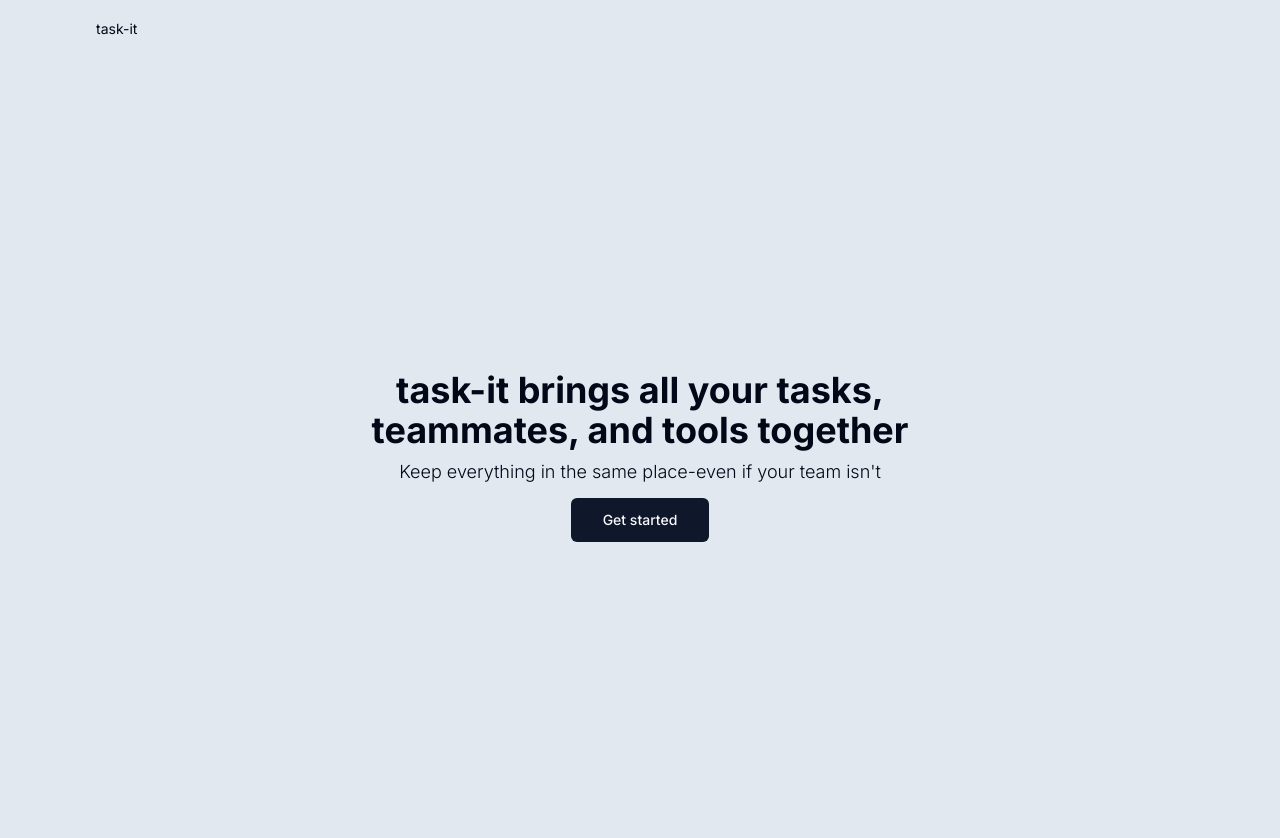
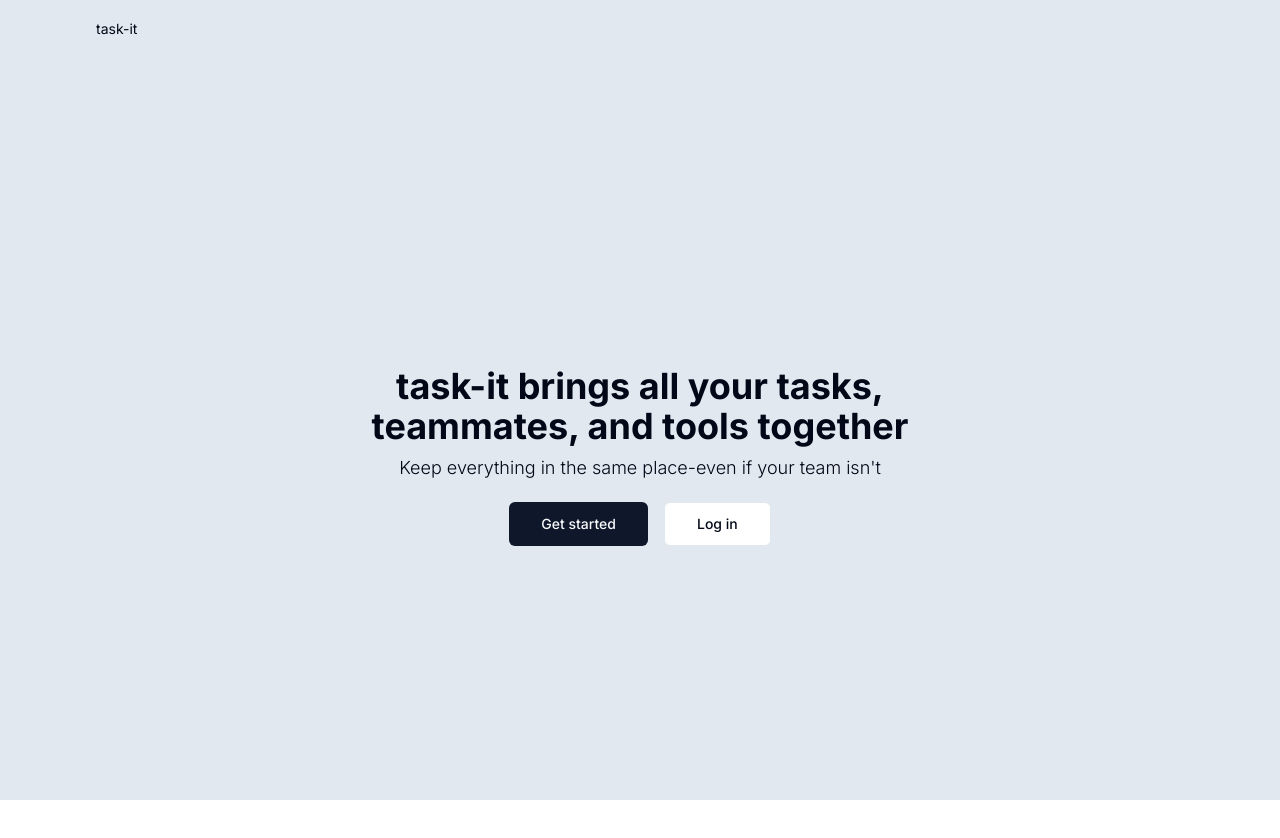
Before and after one commit to justin-0/task-it, a Next.js app: page / in a window 1280 px wide. Shown: the top 838 px of the page. Built offline with nearby package versions, Linux system fonts and the light colour scheme.

Commit message:
styling and navigation

```diff
--- a/app/layout.tsx
+++ b/app/layout.tsx
@@ -17,9 +17,7 @@ export default function RootLayout({
 }>) {
     return (
         <html lang="en">
-            <body className={`${inter.className} min-h-svh bg-slate-200`}>
-                {children}
-            </body>
+            <body className={`${inter.className} min-h-svh`}>{children}</body>
         </html>
     );
 }
--- a/app/page.tsx
+++ b/app/page.tsx
@@ -1,16 +1,26 @@
+import Link from 'next/link';
+
 import { Button } from '@/components/ui/button';
 
 export default function Home() {
     return (
-        <div className="mx-6 md:mx-24">
+        <div className="h-screen bg-slate-200 px-6 md:px-24">
             <header className="py-4">
                 <nav className="flex items-center justify-between">
                     <div>
                         <span className="font-semi text-sm">task-it</span>
                     </div>
-                    <div>
-                        <Button size="sm" className="md:hidden">
-                            Get started
+                    <div className="flex gap-2">
+                        <Button
+                            size="sm"
+                            variant="outline"
+                            className="md:hidden"
+                            asChild
+                        >
+                            <Link href="/sign-in">Log in</Link>
+                        </Button>
+                        <Button size="sm" className="md:hidden" asChild>
+                            <Link href="/sign-up">Get started</Link>
                         </Button>
                     </div>
                 </nav>
@@ -22,9 +32,19 @@ export default function Home() {
                 <p className="mt-2 text-pretty text-center text-lg font-light">
                     Keep everything in the same place-even if your team isn't
                 </p>
-                <Button className="mt-3 hidden md:block" size="lg">
-                    Get started
-                </Button>
+                <div className="mt-5 flex gap-4">
+                    <Button className="hidden md:flex" size="lg" asChild>
+                        <Link href="/sign-up">Get started</Link>
+                    </Button>
+                    <Button
+                        className="hidden md:flex"
+                        size="lg"
+                        variant="outline"
+                        asChild
+                    >
+                        <Link href="/sign-in">Log in</Link>
+                    </Button>
+                </div>
             </main>
         </div>
     );
```
